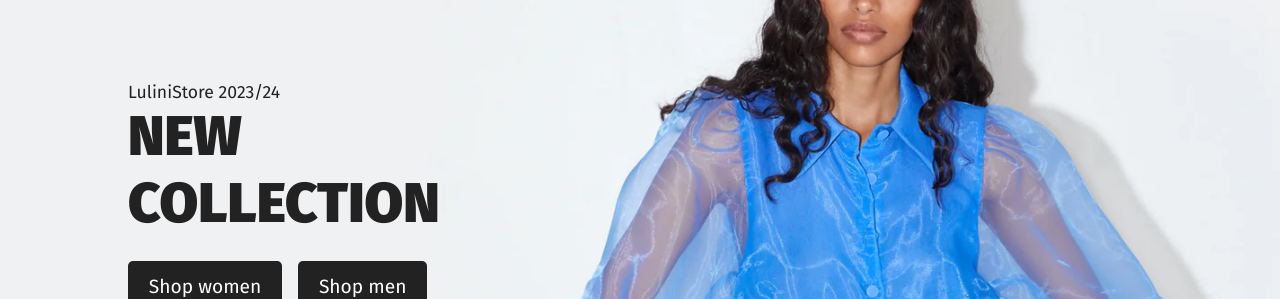
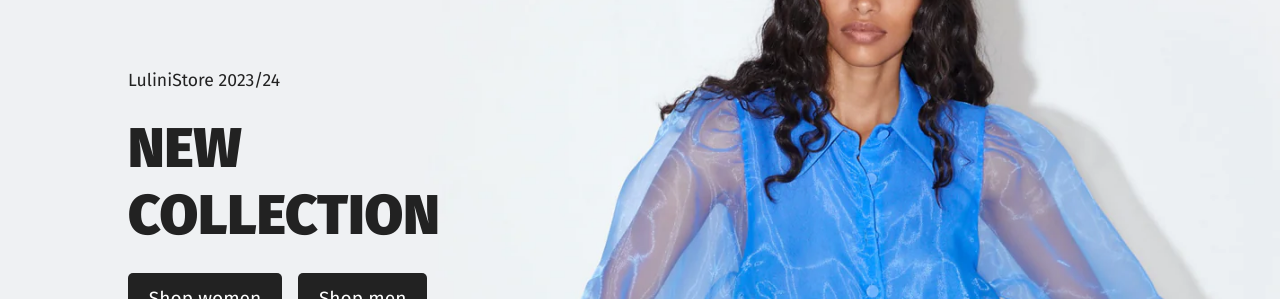
Before and after one commit to Cxvarisorka/lulinistore, a React (Create React App) app: page / in a window 1280 px wide. Shown: the part 253-552 px from the top of the page. Built offline with nearby package versions, Linux system fonts and the light colour scheme; no server answers.

Commit message:
Animation v2

```diff
--- a/src/components/Hero/Hero.css
+++ b/src/components/Hero/Hero.css
@@ -37,7 +37,7 @@
     font-weight: 900;
     color: #222222;
 }
-.hero > div{
+.hero-btns{
     display: -webkit-box;
     display: -ms-flexbox;
     display: flex;
--- a/src/components/Hero/Hero.js
+++ b/src/components/Hero/Hero.js
@@ -11,16 +11,15 @@ import Reveal from "../reveal.js";
 function Hero(){
     return (
         <div className="main-hero" style={{backgroundImage: `url(${heroImg})`}}>
-            <div className="hero">
-                <Reveal>
+                <div className="hero">
                     <p>LuliniStore 2023/24</p>
                     <h2>NEW<br></br>COLLECTION</h2>
-                </Reveal>
-                <div>
-                    <Link to="/catalog" className="btn-a">Shop women</Link>
-                    <Link to="/catalog" className="btn-a">Shop men</Link>
+
+                    <div className="hero-btns">
+                        <Link to="/catalog" className="btn-a">Shop women</Link>
+                        <Link to="/catalog" className="btn-a">Shop men</Link>
+                    </div>
                 </div>
-            </div>
         </div>
     )
 }
--- a/src/components/reveal.js
+++ b/src/components/reveal.js
@@ -3,7 +3,7 @@ import {motion, useAnimation, useInView} from 'framer-motion';
 
 function Reveal({children}) {
     return (
-        <div style={{position: 'relative', overflow:'hidden'}}>
+        <div style={{position: 'relative', overflow: 'hidden'}}>
             <motion.div
                 variants={{
                     hidden: {opacity:0,y:75},
--- a/src/pages/AboutPage.js
+++ b/src/pages/AboutPage.js
@@ -6,18 +6,13 @@ import about1 from '../imgs/Black and White Minimaiist Fashion Instagram Post.pn
 import about2 from '../imgs/Black and Grey Minimalist New Fashion Style Instagram Post.png';
 
 import {motion} from 'framer-motion';
+import Reveal from "../components/reveal.js";
 
 function AboutPost({ heading, subHeading, text, img, imgPosition }) {
     const flexDirection = imgPosition === 'left' ? 'row' : 'row-reverse';
 
     return (
-        <motion.div
-            initial={{opacity: 0}}
-            animate={{opacity: 1}}
-            exit={{opacity: 0}}
-
-            className="main-about"
-        >
+            <div className="main-about">
                 <div style={{ display: 'flex', flexDirection }}>
                     <div>
                         <h1 id="heading">{heading}</h1>
@@ -26,19 +21,21 @@ function AboutPost({ heading, subHeading, text, img, imgPosition }) {
                     </div>
                     <img src={img} alt="Post" />
                 </div>
-        </motion.div>
-
+            </div>
     );
 }
 
 function AboutPage(){
     return (
+        <Reveal>
            <div>
             <PageHero title='About' from={{name:'Home',href:'/'}} to={{name:'About',href:'/about'}}></PageHero>
 
             <AboutPost heading={'About Us'} text={"Our company is dedicated to creating unique and comfortable clothing for men and women. Since our establishment in 2010, Fashion's activity has extended from developing designer clothes to training new designers and stylists at our school, participation of our trainees at the world's leading fashion shows and writing articles about fashion."} subHeading={'We guarantee the highest quality of the products we sell.'} img={about1} imgPosition={'right'}></AboutPost>
             <AboutPost heading={'Our Story'} text={"Our store is more than just another average online retailer. We sell not only top quality products, but give our customers a positive online shopping experience."} subHeading={'Catering to your requirements, handling your needs with care.'} img={about2} imgPosition={'left'}></AboutPost>
         </div>
+        </Reveal>
+
     )
 }
 
--- a/src/pages/CatalogPage.js
+++ b/src/pages/CatalogPage.js
@@ -2,18 +2,17 @@ import React from "react";
 import Store from "../components/Store/Store.js";
 import PageHero from "../components/PageHero/PageHero.js";
 
-import {motion} from 'framer-motion'
+import Reveal from "../components/reveal.js";
 
 function CatalogPage(){
     return (
-        <motion.div
-            initial={{opacity: 0}}
-            animate={{opacity: 1}}
-            exit={{opacity: 0}}
-        >
-            <PageHero title={'Catalog'} from={{name:'Home',href:'/'}} to={{name:'Catalog',href:'/catalog'}}></PageHero>
-            <Store></Store>
-        </motion.div>
+        <Reveal>
+            <div>
+                <PageHero title={'Catalog'} from={{name:'Home',href:'/'}} to={{name:'Catalog',href:'/catalog'}}></PageHero>
+                <Store></Store>
+            </div>
+        </Reveal>
+
     )
 }
 
--- a/src/pages/ContactPage.js
+++ b/src/pages/ContactPage.js
@@ -1,20 +1,16 @@
 import React from "react";
 import Contact from "../components/Contact/Contact.js";
 import PageHero from "../components/PageHero/PageHero.js";
-
-import {motion} from 'framer-motion';
+import Reveal from "../components/reveal.js";
 
 function ContactPage(){
     return (
-        <motion.div
-            initial={{opacity: 0}}
-            animate={{opacity: 1}}
-            exit={{opacity: 0}}
-        >
-            <PageHero title={'Contact'} from={{name:'Home',href:'/'}} to={{name:'Contact',href:'/contact'}}></PageHero>
-            <Contact></Contact>
-        </motion.div>
-
+        <Reveal>
+           <div>
+                <PageHero title={'Contact'} from={{name:'Home',href:'/'}} to={{name:'Contact',href:'/contact'}}></PageHero>
+                <Contact></Contact>
+            </div>
+        </Reveal>
     )
 }
 
--- a/src/pages/LandingPage.js
+++ b/src/pages/LandingPage.js
@@ -2,21 +2,18 @@ import React from "react";
 import Hero from "../components/Hero/Hero.js";
 import Categories from "../components/Categories/Categories.js";
 import CollectionHero from "../components/CollectionHero/CollectionHero.js";
-
-import { motion } from 'framer-motion';
-
+import Reveal from "../components/reveal.js";
 
 function LandingPage() {
   return (
-    <motion.div
-            initial={{opacity: 0}}
-            animate={{opacity: 1}}
-            exit={{opacity: 0}}
-    >
-      <Hero></Hero>
-      <Categories></Categories>
-      <CollectionHero></CollectionHero>
-    </motion.div>
+    <Reveal>
+      <div>
+        <Hero></Hero>
+        <Categories></Categories>
+        <CollectionHero></CollectionHero>
+      </div>
+    </Reveal>
+
   );
 }
 
```
Lines whose indentation alone changed are shown as unchanged.
